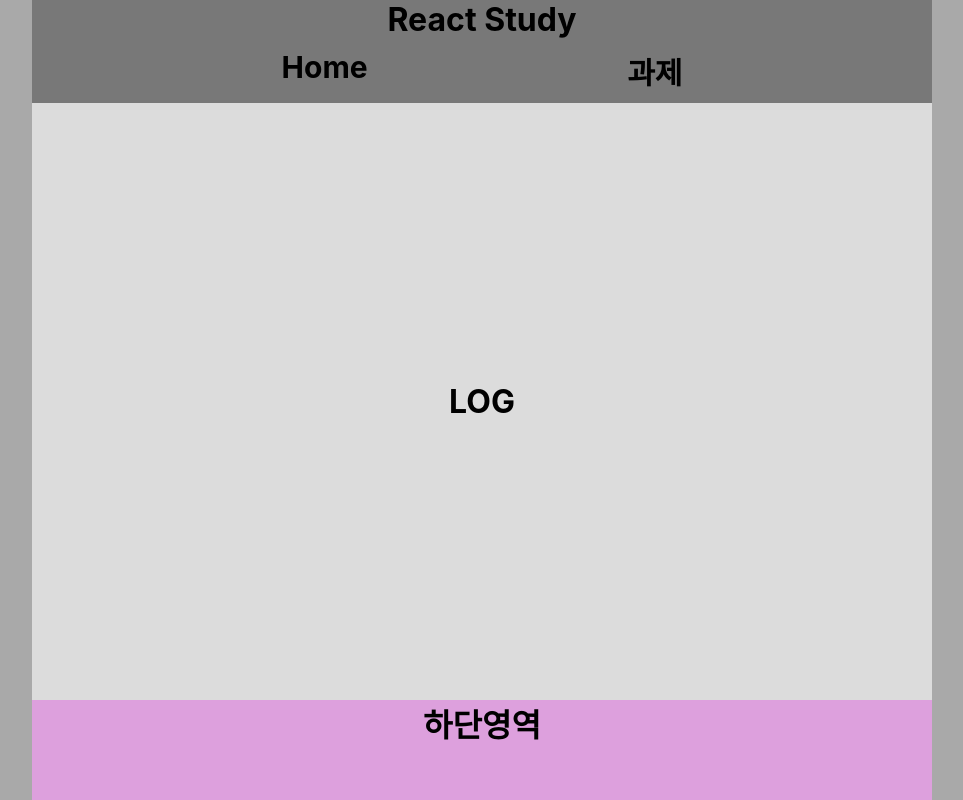
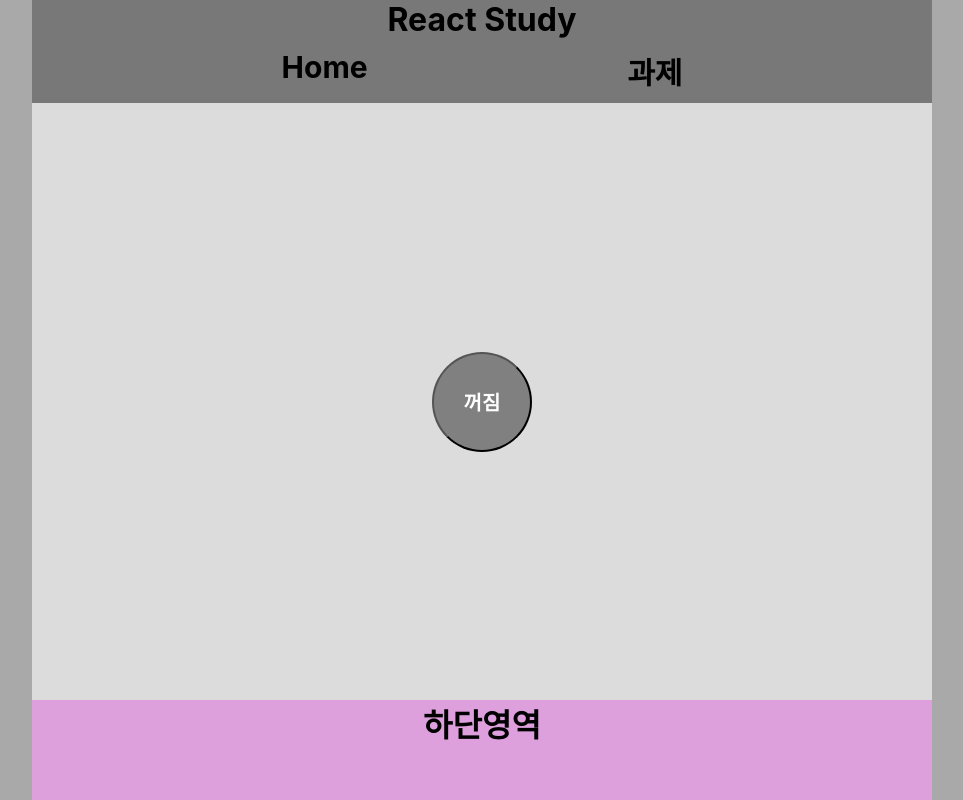
Before and after one commit to limdumb/React-Study, a React (Create React App) app: page /Log in a window 1280 px wide. Shown: the whole page, without its empty margins (158-1121 px from the left). Built offline with nearby package versions, Linux system fonts and the light colour scheme.

Commit message:
[Feat]로그버튼 기능구현 및 css

```diff
--- a/src/App.js
+++ b/src/App.js
@@ -19,7 +19,8 @@ function App(){
                 <Footer/>
             </div>
             <Routes>
-                <Route path="/" element={<Main/>}/>
+                {/* <Route path="*" element={<Main/>}/> */}
+                {/* 임시보류 */}
             </Routes>
         </BrowserRouter>
     )
--- a/src/component/Header.jsx
+++ b/src/component/Header.jsx
@@ -8,7 +8,7 @@ function Header(){
                 <h1>React Study</h1>
                 <nav className="GNB">
                     <ul className="GNB_dot_ul">
-                        <li><Link to="/">Home</Link></li>
+                        <li><Link to="*">Home</Link></li>
                         <li className="GNB_dot_li">
                             <span>과제</span>
                             <div className="GNB_sub">
--- a/src/component/nav_Button/Log.jsx
+++ b/src/component/nav_Button/Log.jsx
@@ -1,10 +1,38 @@
+import styled from "styled-components";
+import { useState } from "react";
 
 function Log(){
+    const [text, setText] = useState("꺼짐");
+    const [select, setSelect] = useState(false);
+
+    const EventClick = ()=>{
+        if(select === false){
+        setSelect(!select);
+        setText("켜짐");
+        console.log(select);
+        } else{
+            setSelect(!select);
+            setText("꺼짐");
+            console.log(select);
+        }
+}
     return(
         <>
-            <h1>LOG</h1>
+            <div>
+                 <Styledbutton onClick={EventClick} style={{background: select ? "blue" : "gray"}}>{text}</Styledbutton>
+            </div>
         </>
     )
 }
 
+const Styledbutton = styled.button`
+    background-color: darkblue;
+    color: white;
+    border-radius:50px;
+    width:100px;
+    height:100px;
+    font-size:20px;
+    font-weight:bold;
+`;
+
 export default Log;
--- a/src/index.css
+++ b/src/index.css
@@ -10,4 +10,5 @@ body {
 code {
   font-family: source-code-pro, Menlo, Monaco, Consolas, 'Courier New',
     monospace;
+
 }
```
